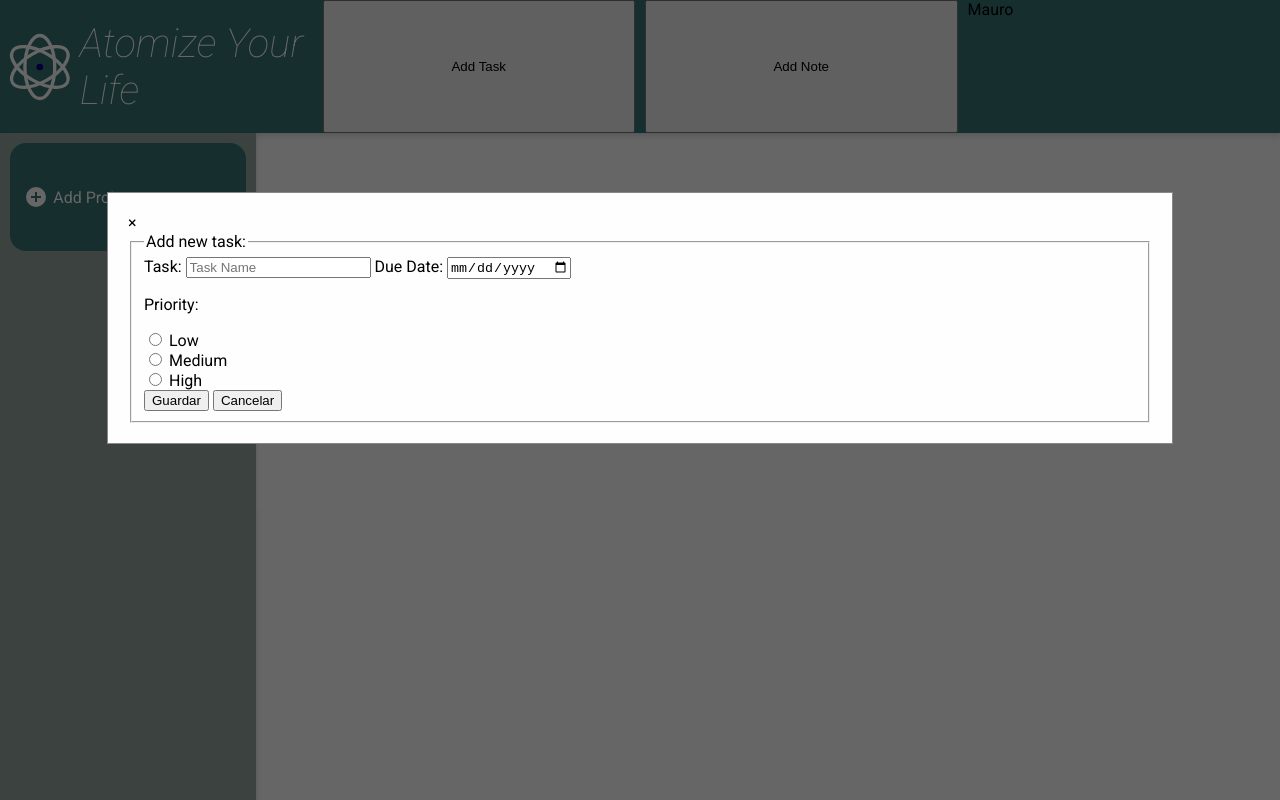
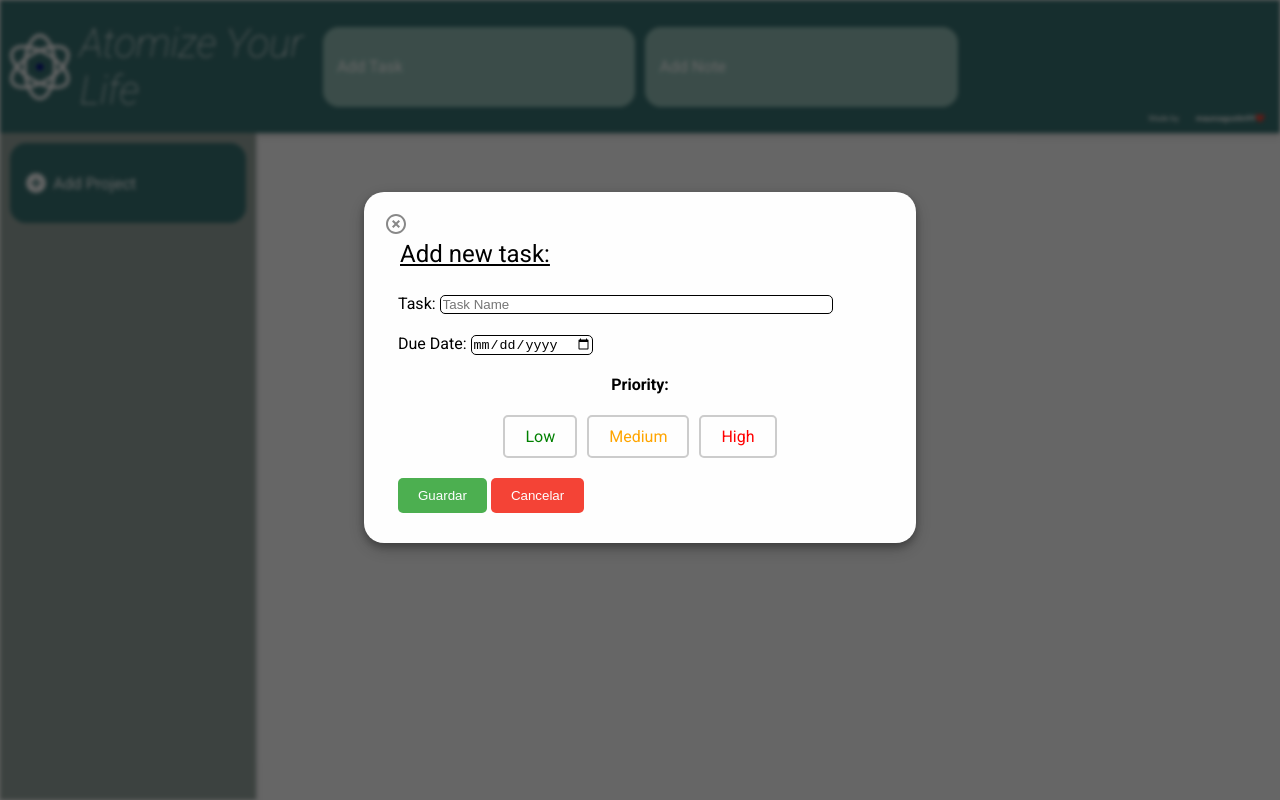
Before and after one commit to mauroagustin99/to-do-list, a website built with webpack: page src/index.html in a window 1280 px wide. Both pictures are taken after a click on the button "Add Task". Built offline with nearby package versions, Linux system fonts and the light colour scheme.

Commit message:
Add tasks styles Add task modal styles

```diff
--- a/src/functions/domcontroller.js
+++ b/src/functions/domcontroller.js
@@ -34,6 +34,14 @@ export default function printTask(name, date, priority, state, taskIndex) {
   <option value="Medium">Medium</option>
   <option value="Low">Low</option>
 `;
+
+  if (priority === 'High') {
+    taskpriority.classList.add('high-priority');
+  } else if (priority === 'Medium') {
+    taskpriority.classList.add('medium-priority');
+  } else if (priority === 'Low') {
+    taskpriority.classList.add('low-priority');
+  }
   taskpriority.value = priority;
 
   const taskdeletebtn = document.createElement('button');
@@ -159,26 +167,39 @@ function makeModal() {
   modalContent.classList.add('modal-content');
   modal.appendChild(modalContent);
   modalContent.innerHTML = `
-  <span class="close-btn">&times;</span>
+  <button class="close-btn"><svg xmlns="http://www.w3.org/2000/svg" viewBox="0 0 24 24"><title>close-circle-outline</title><path d="M12,20C7.59,20 4,16.41 4,12C4,7.59 7.59,4 12,4C16.41,4 20,7.59 20,12C20,16.41 16.41,20 12,20M12,2C6.47,2 2,6.47 2,12C2,17.53 6.47,22 12,22C17.53,22 22,17.53 22,12C22,6.47 17.53,2 12,2M14.59,8L12,10.59L9.41,8L8,9.41L10.59,12L8,14.59L9.41,16L12,13.41L14.59,16L16,14.59L13.41,12L16,9.41L14.59,8Z" /></svg></button>
         <form id="modal-form">
         <fieldset>
         <legend id="form-legend">Add new task:</legend>
+
+
+          <div class="task-name-div">
           <label for="task-name">Task:</label>
-          <input type="text" id="task-name" placeholder="Task Name" required>
+          <input type="text" id="task-name" placeholder="Task Name" required><br>
+          </div>
 
+          <div class="task-date-div">
           <label for="due-date">Due Date:</label>
           <input type="date" id="due-date" name="due-date" required />
+          </div>
+
 
           <p class="priority-p">Priority:</p>
-          <input type="radio" id="low-priority" name="options" value="Low" required />
-          <label for="option1">Low</label><br />
-          <input type="radio" id="medium-priority" name="options" value="Medium" />
-          <label for="option2">Medium</label><br />
-          <input type="radio" id="high-priority" name="options" value="High" />
-          <label for="option3">High</label><br />
+          <div class="radio-container">
+          <input type="radio" id="low-priority" name="options" value="Low" class="radio-input" required />
+          <label for="low-priority" class="radio-label" data-color="yellow">Low</label>
+          <input type="radio" id="medium-priority" name="options" value="Medium" class="radio-input" required/>
+          <label for="medium-priority" class="radio-label" data-color="orange">Medium</label>
+          <input type="radio" id="high-priority" name="options" value="High" class="radio-input" required/>
+          <label for="high-priority" class="radio-label" data-color="red">High</label><br />
+          </div>
 
+
+          <div class= "submit-btn">
           <button type="submit">Guardar</button>
           <button type="button" id="cancelBtn">Cancelar</button>
+          </div>
+
           </fieldset>
         </form>
   `;
--- a/src/functions/modifytask.js
+++ b/src/functions/modifytask.js
@@ -75,6 +75,13 @@ export default function modifyTask() {
         );
         if (projectIndex !== -1) {
           projects[projectIndex].tasks[index].priority = taskPriority.value;
+          if (taskPriority.value === 'High') {
+            taskPriority.classList.add('high-priority');
+          } else if (taskPriority.value === 'Medium') {
+            taskPriority.classList.add('medium-priority');
+          } else if (taskPriority.value === 'Low') {
+            taskPriority.classList.add('low-priority');
+          }
           updateTaskInProject(
             projectIndex,
             index,
--- a/src/index.html
+++ b/src/index.html
@@ -6,6 +6,7 @@
     <title>~To do List!~</title>
   </head>
   <body>
+    <div class="content-wrapper">
       <header>
         <div class="logo">
           <svg
@@ -41,7 +42,15 @@
         <button id="new-task">Add Task</button>
         <button id="new-note">Add Note</button>
 
-      <div class="author">Mauro</div>
+        <div class="author">
+          Made by
+          <a
+            href="https://github.com/mauroagustin99"
+            class="github-link"
+            target="_blank"
+            >mauroagustin99❤️</a
+          >
+        </div>
       </header>
       <nav id="navigator">
         <button id="add-project">
@@ -64,5 +73,6 @@
       </nav>
       <main id="tasks-container"></main>
       <aside id="notes-container"></aside>
+    </div>
   </body>
 </html>
--- a/src/projects.css
+++ b/src/projects.css
@@ -21,6 +21,7 @@
   overflow: hidden;
   transition: all 0.2s;
   cursor: pointer;
+  height: 5em;
 }
 
 #add-project span {
@@ -52,16 +53,38 @@
 
 li {
   border-radius: 10px;
-
   list-style: none;
   cursor: pointer;
-  margin: 3px;
+  margin-bottom: 7px;
+  padding: 13px;
+  background-color: #93bfb7;
+  color: white;
+  transition: background-color 0.3s, color 0.3s; /* Transición suave */
+}
+
+li > input {
+  background-color: #93bfb7;
+  color: white;
+  border: none;
   padding: 10px;
+  width: 100%; /* Asegura que el input ocupe todo el ancho del li */
+  box-sizing: border-box; /* Incluye el padding en el ancho total */
+  border-radius: 10px; /* Igual que el li */
+  transition: background-color 0.3s; /* Transición suave */
+}
+
+li > input:focus {
+  outline: none;
+  /* Cambia el fondo al enfocarse */
 }
 
 li:hover {
   background-color: #2d3e40;
   color: white;
+}
+
+li > input:hover {
+  background-color: #2d3e40; /* Mismo color que el li al pasar el ratón */
 }
 
 .current-project {
--- a/src/style.css
+++ b/src/style.css
@@ -1,6 +1,10 @@
 @import url('https://fonts.googleapis.com/css2?family=Roboto:ital,wght@0,100;0,300;0,400;0,500;0,700;0,900;1,100;1,300;1,400;1,500;1,700;1,900&display=swap');
 
 body {
+  padding: 0;
+  margin: 0;
+}
+.content-wrapper {
   height: 100vh;
   font-family: 'Roboto', sans-serif;
   font-weight: 400;
@@ -30,7 +34,28 @@ body {
   font-size: 2.5em;
   color: white;
 }
+.author {
+  font-size: 0.5em;
+  justify-self: end;
+  align-self: end;
+  color: white;
+}
 
+.github-link {
+  text-decoration: none;
+  color: white;
+  font-weight: bold;
+  display: inline-block;
+  padding: 10px 15px;
+
+  border-radius: 5px;
+  transition: background-color 0.3s, color 0.3s;
+}
+
+.github-link:hover {
+  background-color: #0366d6;
+  color: white;
+}
 /* Color Theme Swatches in Hex */
 
 .Abstract-marble-texture-background.-Colorful-backdrop-1-hex {
@@ -52,9 +77,6 @@ body {
   color: #e4f2e7;
 }
 
-body > * {
-}
-
 header {
   background-color: #387373;
   display: grid;
@@ -62,33 +84,42 @@ header {
   gap: 10px;
   grid-column: 1/4;
   box-shadow: 0 4px 6px rgba(0, 0, 0, 0.1), 0 1px 3px rgba(0, 0, 0, 0.08);
+  align-items: center;
 }
 
-#tasks-container {
-  padding: 1em;
-  display: grid;
-  grid-template-rows: repeat(auto-fill, 3em);
-  gap: 1em;
+#new-task,
+#new-note {
+  font-family: inherit;
+  font-size: 1em;
+  background-color: #93bfb7;
+  color: white;
+  padding: 0.7em 1em;
+  padding-left: 0.9em;
+  display: flex;
+  align-items: center;
+  border: none;
+  border-radius: 16px;
+  overflow: hidden;
+  transition: all 0.2s;
+  cursor: pointer;
+  height: 5em;
 }
 
-.task {
-  display: grid;
-  grid-template-columns: 1fr 7fr repeat(3, 1fr);
-  border-radius: 8px;
-  border: 2px solid #2d3e40;
-  align-items: center;
-  height: 3em;
-  width: 100%;
-  gap: 10px;
+#new-task:hover,
+#new-note:hover {
+  background-color: #2d3e40;
+  box-shadow: 0 4px 8px rgba(0, 0, 0, 0.3), 0 6px 20px rgba(0, 0, 0, 0.19);
 }
 
-/*body.modal-open {
+/* New Task Modal*/
+body.modal-open > .content-wrapper {
   overflow: hidden;
   filter: blur(2px);
 }
-*/
 
 .modal {
+  font-family: 'Roboto', sans-serif;
+  font-weight: 400;
   display: none;
   position: fixed;
   z-index: 1;
@@ -99,12 +130,130 @@ header {
   overflow: auto;
   background-color: rgba(0, 0, 0, 0.6);
 }
+fieldset {
+  border: none;
+}
+#task-name {
+  width: 80%;
+}
+#task-name:hover,
+#due-date:hover {
+  border: 2px solid #387373;
+}
+
+#task-name,
+#due-date {
+  border: 1px solid black;
+  border-radius: 5px;
+}
+#form-legend {
+  font-size: 1.5em;
+  text-decoration: underline;
+}
+
+.task-name-div {
+  margin: 20px 0;
+}
 
 .modal-content {
   background-color: #fefefe;
   margin: 15% auto;
   padding: 20px;
-  border: 1px solid #888;
-  width: 80%;
-  filter: none;
+  width: 40%;
+  border-radius: 20px;
+  box-shadow: 0 4px 8px rgba(0, 0, 0, 0.3), 0 6px 20px rgba(0, 0, 0, 0.19);
 }
+
+.close-btn {
+  top: 10px;
+  right: 10px;
+  background: none;
+  border: none;
+  cursor: pointer;
+  padding: 0;
+}
+
+.close-btn svg {
+  width: 24px;
+  height: 24px;
+  fill: #888;
+}
+
+.close-btn:hover svg {
+  fill: #000;
+}
+
+.priority-p {
+  margin-top: 20px;
+  font-weight: bold;
+  text-align: center;
+}
+
+.radio-container {
+  display: flex;
+  justify-content: center;
+}
+
+.radio-label {
+  padding: 10px 20px;
+  margin: 5px;
+  cursor: pointer;
+  font-size: 16px;
+  border: 2px solid #ccc;
+  border-radius: 5px;
+  transition: all 0.3s ease;
+}
+
+.radio-label:hover {
+  background-color: var(--radio-background-color);
+  border-color: var(--radio-border-color);
+}
+
+.radio-input {
+  display: none;
+}
+
+#low-priority + .radio-label {
+  color: green;
+}
+
+#medium-priority + .radio-label {
+  color: orange;
+}
+
+#high-priority + .radio-label {
+  color: red;
+}
+
+.radio-input:checked + .radio-label {
+  background-color: var(--radio-background-color);
+  border-color: var(--radio-border-color);
+  font-weight: bolder;
+}
+
+#modal-form button {
+  margin-top: 15px;
+  padding: 10px 20px;
+  cursor: pointer;
+  border: none;
+  border-radius: 5px;
+  transition: background-color 0.3s;
+}
+
+#modal-form button[type='submit'] {
+  background-color: #4caf50;
+  color: white;
+}
+
+#modal-form button[type='submit']:hover {
+  background-color: #45a049;
+}
+
+#modal-form #cancelBtn {
+  background-color: #f44336;
+  color: white;
+}
+
+#modal-form #cancelBtn:hover {
+  background-color: #e53935;
+}
--- a/src/tasks.css
+++ b/src/tasks.css
@@ -1,3 +1,22 @@
+#tasks-container {
+  padding: 1em;
+  display: grid;
+  grid-template-rows: repeat(auto-fill, 3em);
+  gap: 1em;
+}
+
+.task {
+  display: grid;
+  grid-template-columns: 1fr 7fr repeat(3, 1fr);
+  border-radius: 8px;
+  border: 2px solid #2d3e40;
+  background-color: #e4f2e7;
+  align-items: center;
+  height: 3em;
+  width: 100%;
+  gap: 10px;
+}
+
 .task input[type='checkbox'] {
   appearance: none;
   cursor: pointer;
@@ -7,6 +26,7 @@
   border: 2px solid black;
   position: relative;
   transition: all 0.2s ease-in-out;
+  background-color: white;
 }
 
 .task input[type='checkbox']::before {
@@ -77,3 +97,33 @@
   opacity: 1;
   top: -160%;
 }
+
+.priority-select {
+  -webkit-appearance: none; /* Safari and Chrome */
+  -moz-appearance: none; /* Firefox */
+  appearance: none;
+
+  border: 2px solid #2d3e40;
+  border-radius: 10px;
+  text-align: center;
+  font-family: 'Roboto', sans-serif;
+  font-weight: 400;
+  background-size: 10px;
+}
+
+.priority-input {
+  width: 148px; /* Ajuste para coincidir con el select */
+  border: 1px solid #ccc;
+}
+
+.high-priority {
+  background-color: #ff9999; /* Rojo claro */
+}
+
+.medium-priority {
+  background-color: #ffcc99; /* Naranja claro */
+}
+
+.low-priority {
+  background-color: #99ff99; /* Verde claro */
+}
```
Lines whose indentation alone changed are shown as unchanged.
